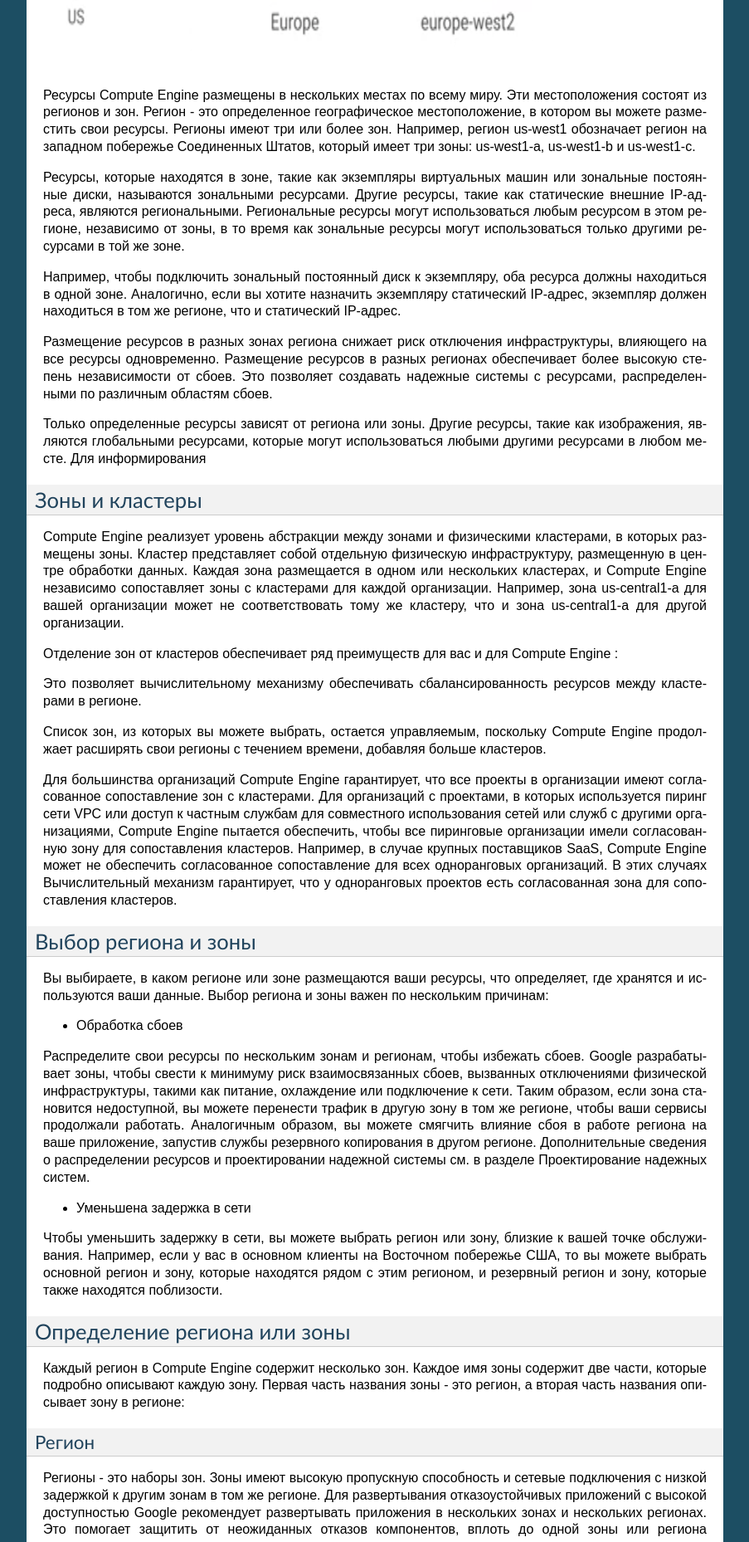
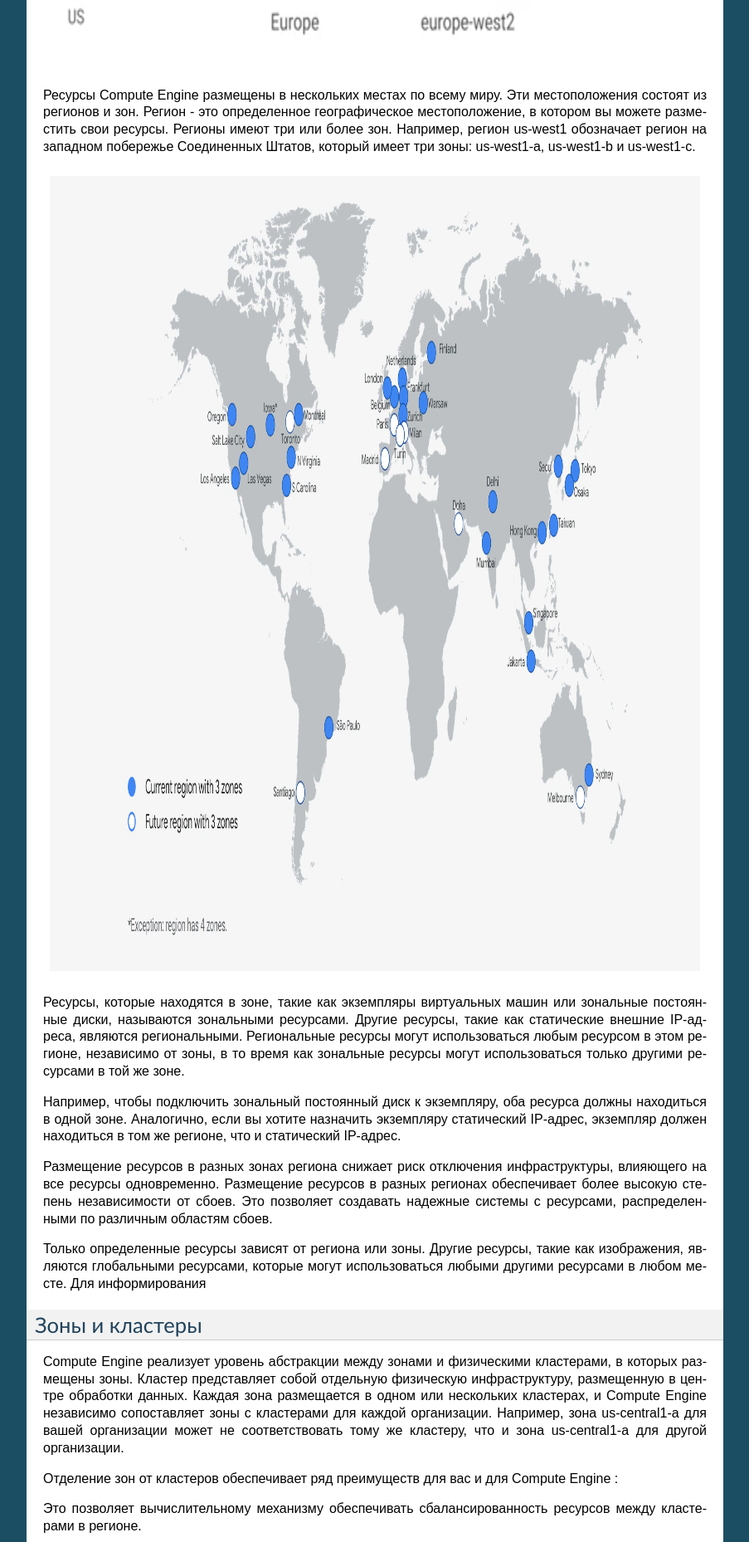
Before and after one commit to five76/clonsa, a Sphinx documentation site: the page built from docs/chapters/00_cloud/00_regzone.rst, in a window 1280 px wide. Shown: the part 622-2480 px from the top of the page at 83% size, without its empty margins (198-1101 px from the left). Built offline with Sphinx 7.4.7, drawn with Linux system fonts in a browser that asks for light colours; pages that are not in the unit, such as notebooks, are missing from menus.

Commit message:
update 2809_1505

```diff
--- a/docs/chapters/00_cloud/00_regzone.rst
+++ b/docs/chapters/00_cloud/00_regzone.rst
@@ -15,6 +15,11 @@
 
 
 Ресурсы Compute Engine размещены в нескольких местах по всему миру. Эти местоположения состоят из регионов и зон. Регион - это определенное географическое местоположение, в котором вы можете разместить свои ресурсы. Регионы имеют три или более зон. Например, регион us-west1 обозначает регион на западном побережье Соединенных Штатов, который имеет три зоны: us-west1-a, us-west1-b и us-west1-c.
+
+.. figure:: 00_regzone2.png
+       :scale: 100 %
+       :align: center
+       :alt: asda
 
 Ресурсы, которые находятся в зоне, такие как экземпляры виртуальных машин или зональные постоянные диски, называются зональными ресурсами. Другие ресурсы, такие как статические внешние IP-адреса, являются региональными. Региональные ресурсы могут использоваться любым ресурсом в этом регионе, независимо от зоны, в то время как зональные ресурсы могут использоваться только другими ресурсами в той же зоне.
 
```
Also changed, not shown: docs/chapters/00_cloud/00_regzone2.png (added).
